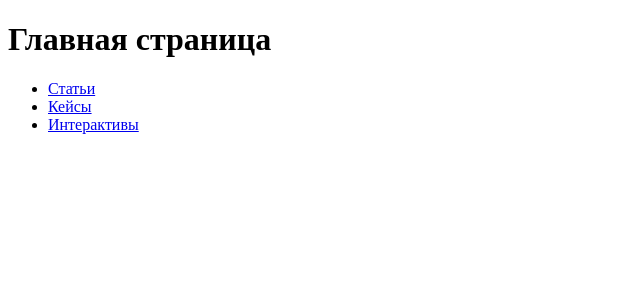
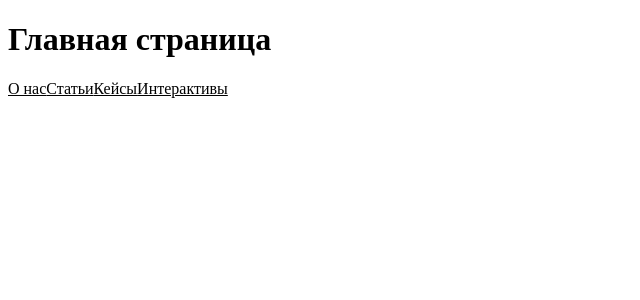
Before and after one commit to machere13/HSE_2.4_Connecteam_React, a Next.js app: page / in a window 1280 px wide. Shown: the top 300 px of the page, without its empty margins (0-640 px from the left). Built offline with nearby package versions, Linux system fonts and the light colour scheme.

Commit message:
feat: added constants routes

```diff
--- a/pages/articles/index.tsx
+++ b/pages/articles/index.tsx
@@ -1,4 +1,5 @@
 import Link from 'next/link'
+import { ROUTES } from '@/routes'
 
 const articles = [
   { id: 1, slug: 'collegue-friendship', title: 'Дружба с коллегой' },
@@ -12,7 +13,7 @@ export default function ArticlesList() {
       <ul>
         {articles.map(article => (
           <li key={article.id}>
-            <Link href={`/articles/${article.slug}`}>
+            <Link href={ROUTES.CASES.bySlug(article.slug)}>
               {article.title}
             </Link>
           </li>
--- a/pages/cases/index.tsx
+++ b/pages/cases/index.tsx
@@ -1,4 +1,5 @@
 import Link from 'next/link'
+import { ROUTES } from '@/routes'
 
 const cases = [
   { id: 1, slug: 'yandex-rebranding', title: 'Ребрендинг «Яндекс Музыки»'},
@@ -13,7 +14,7 @@ export default function CasesList() {
       <div>
         {cases.map(caseItem => (
           <div key={caseItem.id}>
-            <Link href={`/cases/${caseItem.slug}`}>
+            <Link href={ROUTES.CASES.bySlug(caseItem.slug)}>
               <h2>{caseItem.title}</h2>
             </Link>
           </div>
--- a/pages/index.tsx
+++ b/pages/index.tsx
@@ -1,4 +1,5 @@
 import Link from 'next/link'
+import C_header_navigation from '@/components/collections/C_header_navigation/C_header_navigation'
 
 export default function Home() {
   return (
@@ -6,17 +7,7 @@ export default function Home() {
       <h1>Главная страница</h1>
 
       <nav>
-        <ul>
-          <li>
-            <Link href="/articles">Статьи</Link>
-          </li>
-          <li>
-            <Link href="/cases">Кейсы</Link>
-          </li>
-          <li>
-            <Link href="/interactives">Интерактивы</Link>
-          </li>
-        </ul>
+        <C_header_navigation/>
       </nav>
     </div>
   )
--- a/pages/interactives/generator.tsx
+++ b/pages/interactives/generator.tsx
@@ -1,10 +1,11 @@
 import Link from "next/link"
+import { ROUTES } from '@/routes'
 
 export default function GeneratorPage() {
     return (
       <div>
         <h1>Генератор идей</h1>
-        <Link href="/interactives">
+        <Link href={ROUTES.INTERACTIVES.INDEX}>
           Вернуться назад
         </Link>
       </div>
--- a/src/components/atoms/A_header_button/A_header_button.tsx
+++ b/src/components/atoms/A_header_button/A_header_button.tsx
@@ -1,4 +1,4 @@
-import { Link } from "react-router-dom";
+import Link from 'next/link';
 import cn from 'classnames'
 
 import styles from './A_header_button.module.css'
@@ -10,7 +10,7 @@ export interface A_header_button_Props {
 
 export default function A_header_button({ label, to }: A_header_button_Props) {
   return (
-    <Link to={to} className={cn('text_description', styles.wrapper)}>
+    <Link href={to} className={cn('text_description', styles.wrapper)}>
       {label}
     </Link>
   );
--- a/src/components/collections/C_header_navigation/C_header_navigation.tsx
+++ b/src/components/collections/C_header_navigation/C_header_navigation.tsx
@@ -1,10 +1,15 @@
 import A_header_button from "@/components/atoms/A_header_button/A_header_button"
+import { ROUTES } from '@/routes'
 
 import styles from './C_header_navigation.module.css'
 
 export default function C_header_navigation() {
   return (
     <div className={styles.wrapper}>
+      <A_header_button to={ROUTES.ABOUT} label='О нас'></A_header_button>
+      <A_header_button to={ROUTES.ARTICLES.INDEX} label='Статьи'></A_header_button>
+      <A_header_button to={ROUTES.CASES.INDEX} label='Кейсы'></A_header_button>
+      <A_header_button to={ROUTES.INTERACTIVES.INDEX} label='Интерактивы'></A_header_button>
     </div>
   )
 }
--- /dev/null
+++ b/src/routes.ts
@@ -0,0 +1,21 @@
+export const ROUTES = {
+    MAIN: '/',
+    INTERACTIVES: {
+        INDEX: '/interactives',
+        IT_BUNKER: '/interactives/itbunker',
+        IT_MAFIA: '/interactives/itmafia',
+        GENERATOR: '/interactives/generator',
+        TESTS: {
+        bySlug: (slug: string) => `/interactives/tests/${slug}`
+        }
+    },
+    ARTICLES: {
+        INDEX: '/articles',
+        bySlug: (slug: string) => `/articles/${slug}`
+    },
+    CASES: {
+        INDEX: '/cases',
+        bySlug: (slug: string) => `/cases/${slug}`
+    },
+    ABOUT: '/about'
+} as const;
```
Also changed, not shown: pages/interactives/index.tsx (+6 -5 lines).
